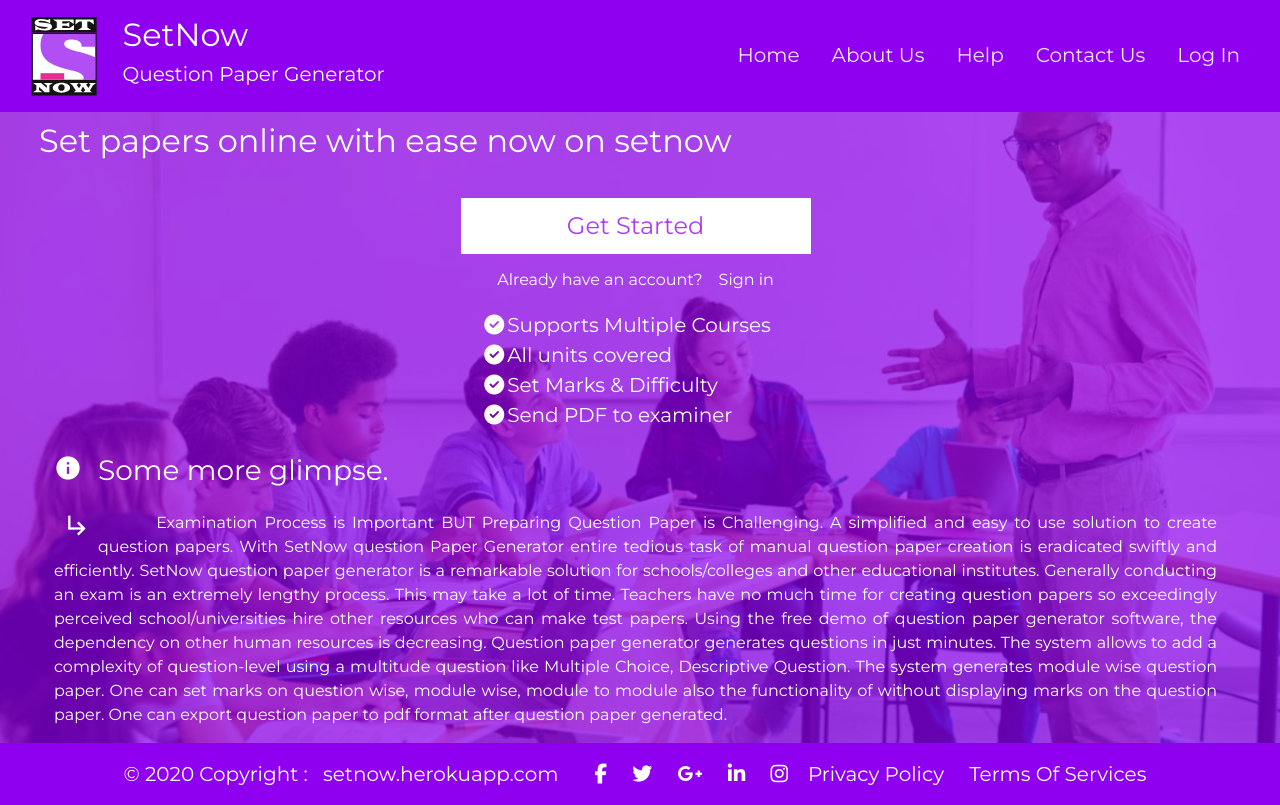
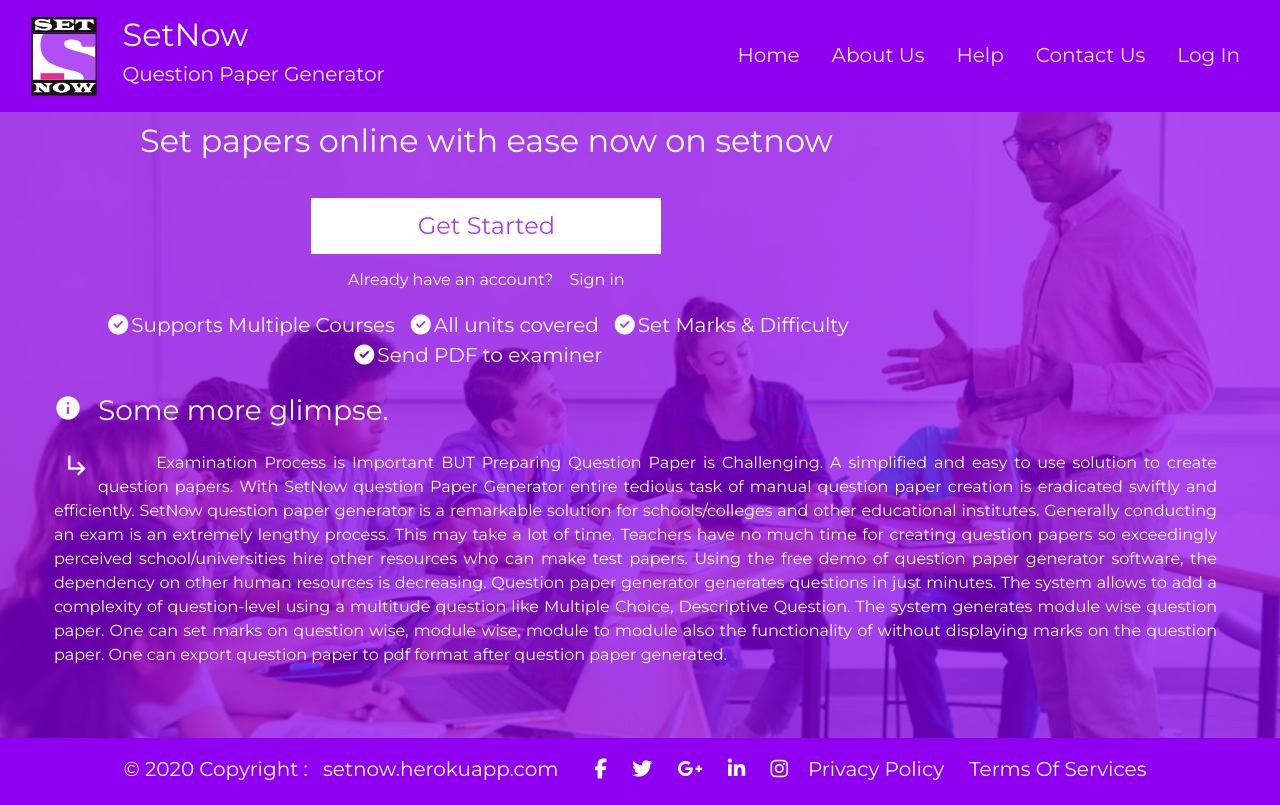
Before and after one commit to Niraj-Kamdar/question-paper-generator, a Flask app: page / in a window 1280 px wide. After the commit the page ends 780 px from the top, so only its background shows below. Run offline with Flask 2, Linux system fonts and the light colour scheme; some libraries are stand-ins or nearby versions.

Commit message:
improved ui of index page

```diff
--- a/flaskapp/static/css/home.css
+++ b/flaskapp/static/css/home.css
@@ -7,7 +7,7 @@
 
 #home_content {
   background-color: #9000f026;
-  border: 2px solid red;
+
   height: 100%;
   padding-top: 5px !important;
   padding-bottom: 5px !important;
@@ -25,7 +25,6 @@
   padding: 0;
   height: 100%;
   position: relative;
-  border: 2px solid red;
 }
 
 #home_nav > .row {
--- a/flaskapp/static/css/index.css
+++ b/flaskapp/static/css/index.css
@@ -12,20 +12,13 @@
 
 #features {
   display: flex;
-  flex-direction: column;
-  align-content: center;
+  justify-content: center;
   flex-wrap: wrap;
   font-size: 20px;
 
   margin-top: 20px;
 }
 
-#get_start_container > h3 {
-  font-size: 32px;
-}
-#get_start_container > div {
-  text-align: center;
-}
 #glimpse_container i {
   font-size: 1.75rem;
 }
@@ -42,7 +35,7 @@
 #get_start_container {
   padding: 0 !important;
   text-align: left;
-  width: 100%;
+  width: 75%;
 }
 
 #get_start_link {
@@ -63,6 +56,13 @@
   color: white;
   margin-left: 16px;
   text-decoration: none;
+}
+#get_start_container > h3 {
+  font-size: 32px;
+  text-align: center;
+}
+#get_start_container > div {
+  text-align: center;
 }
 .img1 {
   position: fixed;
@@ -146,6 +146,10 @@
   }
 }
 @media (max-width: 896px) {
+  #features {
+    align-content: center;
+    flex-direction: column;
+  }
   #get_start_container h3 {
     font-size: 24px;
   }
```
